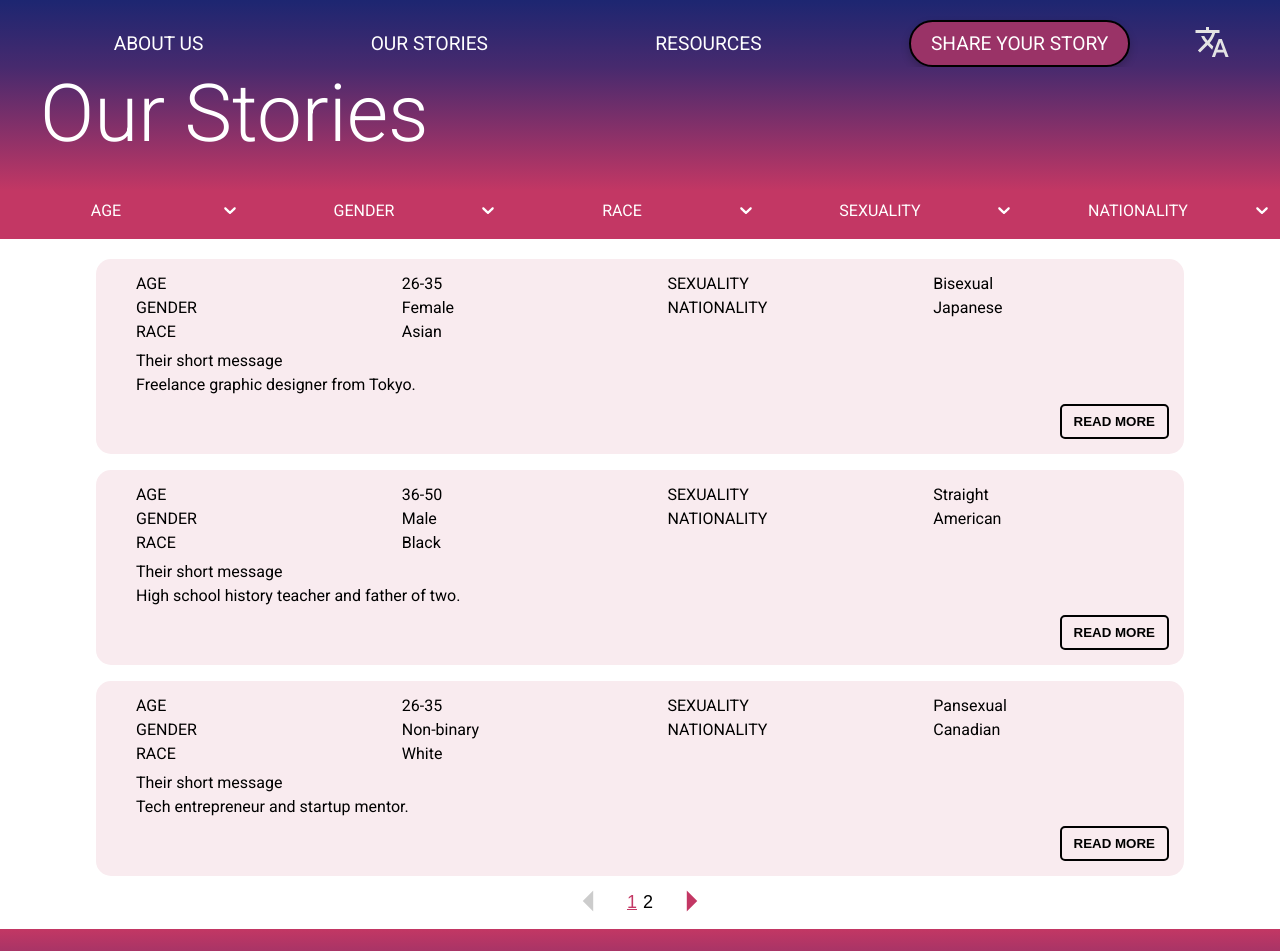
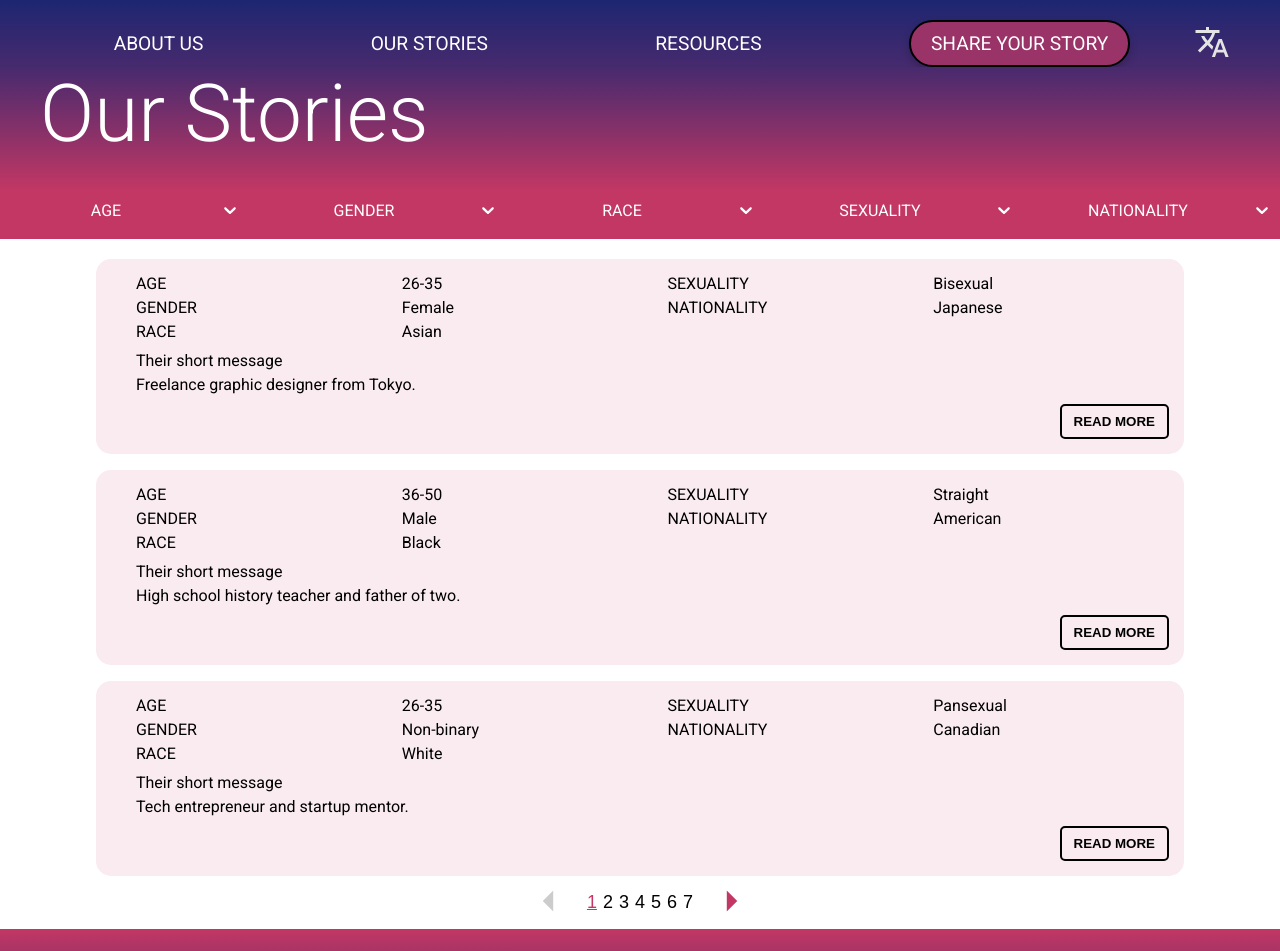
Before and after one commit to Xelo04/Mindful-Media, a React (Vite) app: page /our-stories in a window 1280 px wide. Shown: the top 951 px of the page. Built offline with nearby package versions, Linux system fonts and the light colour scheme.

Commit message:
Update README and data.ts

```diff
--- a/src/data.ts
+++ b/src/data.ts
@@ -142,4 +142,169 @@ export const storiesData = [
     longDescription:
       "Leila specializes in backend development and is an advocate for women in STEM. She contributes to open-source projects and runs a mentorship program for young girls interested in coding in Cairo.",
   },
+  {
+    id: 6,
+    age: "0-18",
+    gender: "Non-binary",
+    race: "Latino",
+    sexuality: "Pansexual",
+    nationality: "Mexican",
+    shortDescription: "High school student and robotics enthusiast.",
+    longDescription:
+      "Alexis is part of their school’s robotics team in Guadalajara. They enjoy coding in Python and dream of becoming a mechatronics engineer. They often volunteer at local STEM workshops for children.",
+  },
+  {
+    id: 7,
+    age: "50+",
+    gender: "Male",
+    race: "White",
+    sexuality: "Straight",
+    nationality: "Canadian",
+    shortDescription: "Retired firefighter turned nature photographer.",
+    longDescription:
+      "Robert spent 30 years serving his community in Alberta. Now retired, he travels across Canada capturing wildlife with his camera and advocates for forest conservation.",
+  },
+  {
+    id: 8,
+    age: "19-25",
+    gender: "Female",
+    race: "Asian",
+    sexuality: "Gay",
+    nationality: "Japanese",
+    shortDescription: "University student studying marine biology.",
+    longDescription:
+      "Miyu is passionate about ocean conservation and spends her summers researching coral reefs in Okinawa. She's active in campus LGBTQ+ advocacy and enjoys scuba diving.",
+  },
+  {
+    id: 9,
+    age: "36-50",
+    gender: "Non-binary",
+    race: "Middle Eastern",
+    sexuality: "Asexual",
+    nationality: "Egyptian",
+    shortDescription: "Librarian and historical archivist in Alexandria.",
+    longDescription:
+      "Samir works to digitize rare manuscripts and promote access to public knowledge. They organize educational events on Egypt’s cultural heritage and enjoy quiet evenings reading poetry.",
+  },
+  {
+    id: 10,
+    age: "0-18",
+    gender: "Female",
+    race: "Black",
+    sexuality: "Straight",
+    nationality: "American",
+    shortDescription: "Aspiring pianist and youth activist.",
+    longDescription:
+      "Tiana, a 17-year-old from Atlanta, balances schoolwork with music and social justice projects. She's performed at community events and dreams of attending a conservatory in New York.",
+  },
+  {
+    id: 11,
+    age: "19-25",
+    gender: "Male",
+    race: "White",
+    sexuality: "Bisexual",
+    nationality: "Canadian",
+    shortDescription: "Engineering student and hockey player.",
+    longDescription:
+      "Liam studies mechanical engineering in Toronto and plays defense on his university's hockey team. He's also part of an LGBTQ+ inclusion initiative for student athletes.",
+  },
+  {
+    id: 12,
+    age: "50+",
+    gender: "Female",
+    race: "Latino",
+    sexuality: "Straight",
+    nationality: "Mexican",
+    shortDescription: "Retired chef and community gardener.",
+    longDescription:
+      "Maria spent over 40 years working in restaurants across Mexico. Now, she teaches cooking classes and maintains a garden that provides fresh produce to local families.",
+  },
+  {
+    id: 13,
+    age: "36-50",
+    gender: "Female",
+    race: "Asian",
+    sexuality: "Gay",
+    nationality: "Japanese",
+    shortDescription: "Architect passionate about sustainable design.",
+    longDescription:
+      "Yumi specializes in eco-friendly architecture and has led several projects promoting green buildings in Osaka. She also mentors young women entering the field.",
+  },
+  {
+    id: 14,
+    age: "26-35",
+    gender: "Male",
+    race: "Middle Eastern",
+    sexuality: "Pansexual",
+    nationality: "Egyptian",
+    shortDescription: "Documentary filmmaker focused on human rights.",
+    longDescription:
+      "Omar travels the Middle East to film stories on education and migration. His work has been featured at international festivals and aims to amplify marginalized voices.",
+  },
+  {
+    id: 15,
+    age: "0-18",
+    gender: "Female",
+    race: "White",
+    sexuality: "Asexual",
+    nationality: "American",
+    shortDescription: "Young poet with a love for astronomy.",
+    longDescription:
+      "Sophie is a high school student in Vermont who writes poetry about stars and science. She's won several youth writing contests and aspires to become an astrophysicist.",
+  },
+  {
+    id: 16,
+    age: "26-35",
+    gender: "Non-binary",
+    race: "Black",
+    sexuality: "Bisexual",
+    nationality: "Canadian",
+    shortDescription: "Community organizer and spoken word artist.",
+    longDescription:
+      "Toni works with youth in Toronto to promote civic engagement and artistic expression. They host regular open mic nights and are active in anti-racism education.",
+  },
+  {
+    id: 17,
+    age: "19-25",
+    gender: "Female",
+    race: "Middle Eastern",
+    sexuality: "Straight",
+    nationality: "Egyptian",
+    shortDescription: "Medical student passionate about women's health.",
+    longDescription:
+      "Fatima is studying medicine in Cairo and volunteers at clinics focused on maternal care. She hopes to become a gynecologist serving underserved communities.",
+  },
+  {
+    id: 18,
+    age: "50+",
+    gender: "Non-binary",
+    race: "Asian",
+    sexuality: "Gay",
+    nationality: "Japanese",
+    shortDescription: "Retired professor and tea ceremony instructor.",
+    longDescription:
+      "Kenta taught philosophy at a Tokyo university and now teaches traditional tea ceremony. They advocate for elder LGBTQ+ representation in cultural spaces.",
+  },
+  {
+    id: 19,
+    age: "0-18",
+    gender: "Male",
+    race: "Black",
+    sexuality: "Straight",
+    nationality: "American",
+    shortDescription: "Middle school chess champion.",
+    longDescription:
+      "Jamari is a 13-year-old prodigy from Chicago who has won state-level chess tournaments. He's working on a YouTube channel to teach chess to other kids in his neighborhood.",
+  },
+  {
+    id: 20,
+    age: "36-50",
+    gender: "Male",
+    race: "White",
+    sexuality: "Asexual",
+    nationality: "Canadian",
+    shortDescription: "IT consultant and amateur musician.",
+    longDescription:
+      "Daniel works remotely from Montreal and spends his evenings composing instrumental music. He's part of an asexual advocacy group focused on workplace inclusivity.",
+  },
 ];
```
Also changed, not shown: 1 other file (tests, documents, lock files or other folders).
